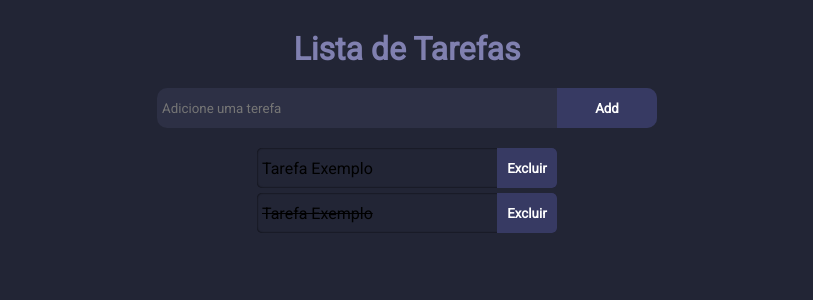
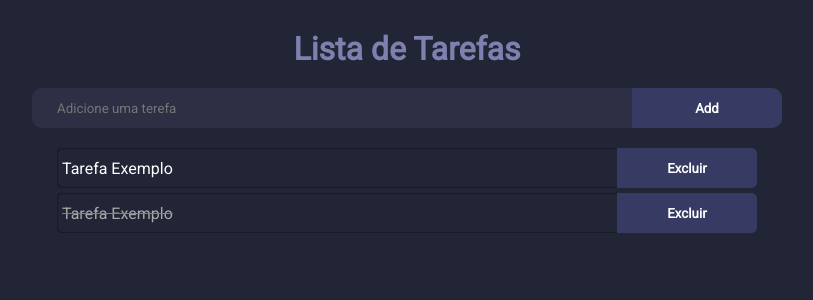
Before and after one commit to AlexSimao/projeto-tarefas, a React (Vite) app: page / in a window 1280 px wide. Shown: the top 300 px of the page, without its empty margins (233-1046 px from the left). Built offline with nearby package versions, Linux system fonts and the light colour scheme.

Commit message:
Update App.css

```diff
--- a/src/App.css
+++ b/src/App.css
@@ -42,7 +42,7 @@ body {
 }
 
 .input-text {
-  width: 320px;
+  width: 90%;
   height: 40px;
   background-color: var(--cor2);
 
@@ -57,7 +57,7 @@ body {
 
 .input-text input {
   width: 80%;
-  padding: 5px;
+  padding: 0 5px 0 25px;
 
   border: none;
   outline: none;
@@ -83,13 +83,16 @@ body {
 }
 
 .lista {
+  width: 85%;
+
   display: flex;
   flex-direction: column;
+  align-items: center;
   gap: 5px;
 }
 
 .item {
-  width: 300px;
+  width: 100%;
   height: 40px;
 
   border-radius: 5px;
@@ -107,10 +110,13 @@ body {
 
 .item span {
   padding: 5px;
+  color: #fff;
 }
 
 .item.completo span {
+  color: darkgray;
   text-decoration: line-through;
+  text-decoration-color: gray;
 }
 
 .item button {
@@ -124,12 +130,17 @@ body {
   font-weight: bold;
 }
 
-@media (min-width: 766px) {
+.item button:hover {
+  color: red;
+  border: 2px solid red;
+}
+
+@media (min-width: 800px) {
   .input-text {
-    width: 500px;
+    width: 750px;
   }
 
-  .lista img {
-    width: 450px;
+  .item {
+    width: 700px;
   }
 }
```
